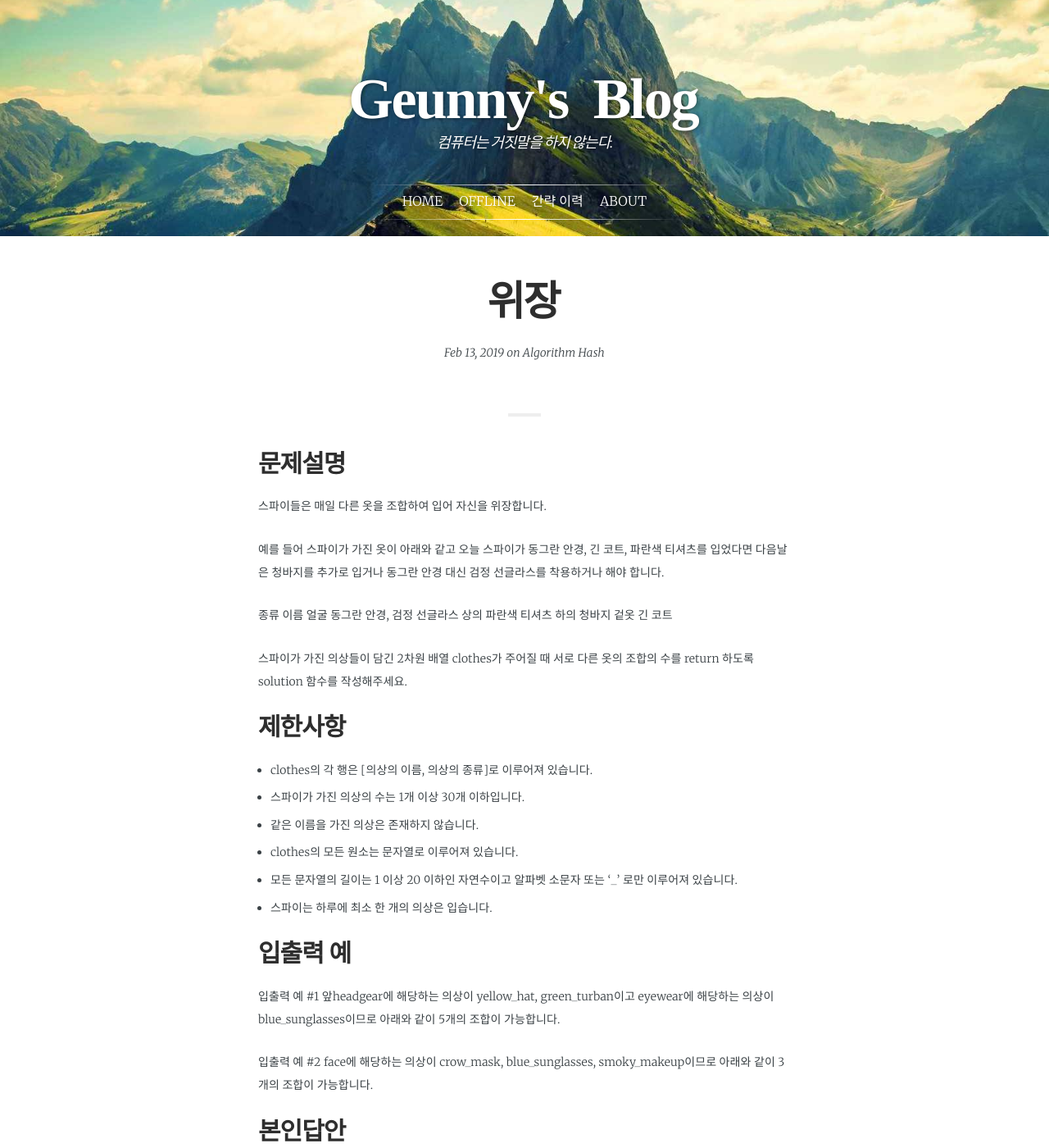
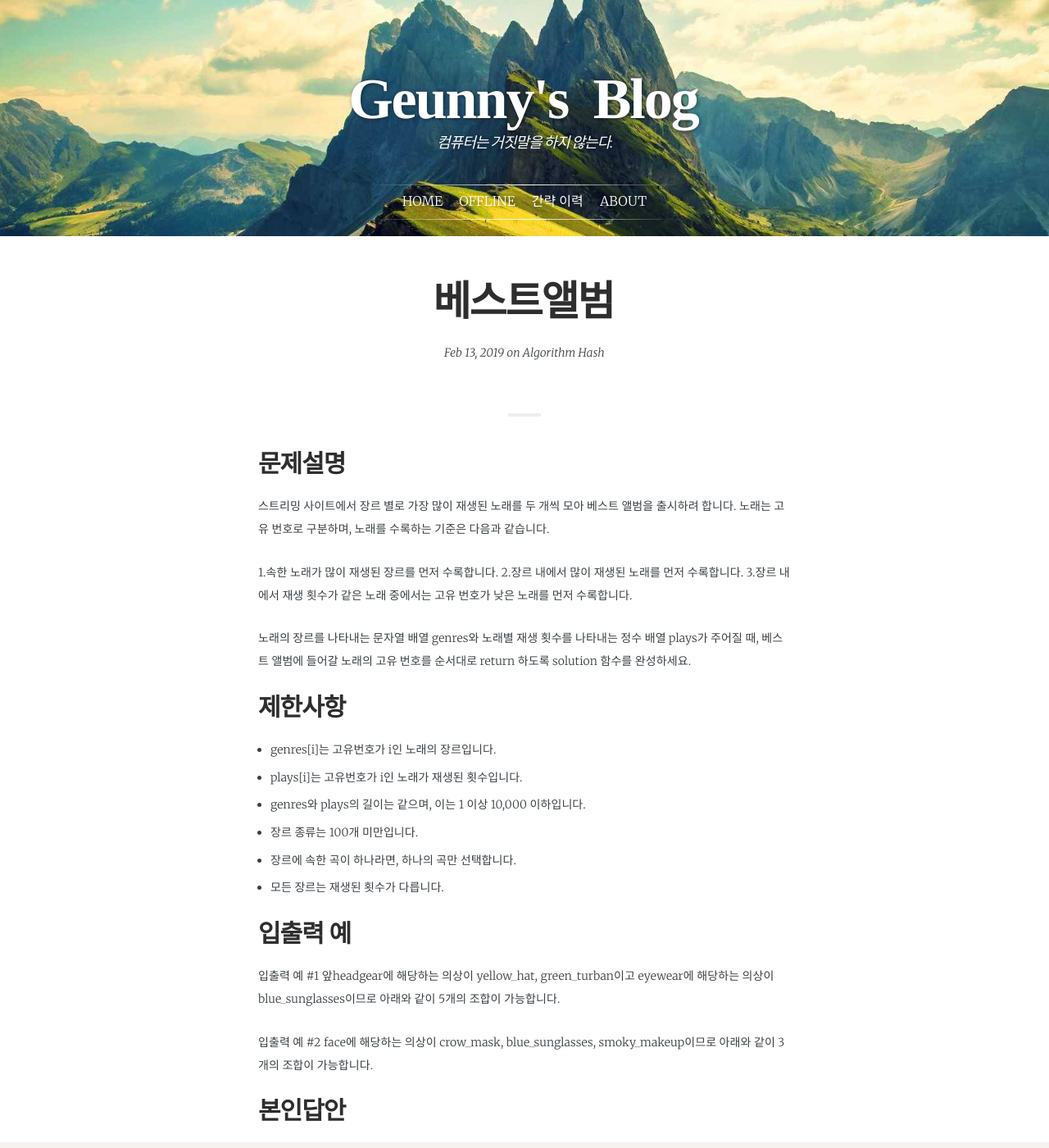
Before and after one commit to jwillmer/jekyllDecent, a Jekyll site: the page built from _posts/2019-02-13-algorithm-hash-4.md, in a window 1280 px wide and 1400 px high. Shown: the whole window at 82% size. Built offline with Jekyll 4.4.1, drawn with Linux system fonts in a browser that asks for light colours; some web fonts are replaced.

Commit message:
Update 2019-02-13-algorithm-hash-4.md

```diff
--- a/_posts/2019-02-13-algorithm-hash-4.md
+++ b/_posts/2019-02-13-algorithm-hash-4.md
@@ -1,13 +1,13 @@
 ---
 layout:            post
-title:             "위장"
-menutitle:         "해시를 이용한 알고리즘 3"
+title:             "베스트앨범"
+menutitle:         "해시를 이용한 알고리즘 4"
 tags:              Algorithm Hash
 category:          Algorithm
 author:            geunyoung
 cover:             /assets/mountain-alternative-cover.jpg
 published:         true
-redirect_from:     "/algoith3/"
+redirect_from:     "/algoith4/"
 cover:             /assets/mountain-alternative-cover.jpg
 language:          KO
 comments:          true
@@ -18,25 +18,21 @@ math:		   false
 
 ## 문제설명
 
-스파이들은 매일 다른 옷을 조합하여 입어 자신을 위장합니다.
+스트리밍 사이트에서 장르 별로 가장 많이 재생된 노래를 두 개씩 모아 베스트 앨범을 출시하려 합니다. 노래는 고유 번호로 구분하며, 노래를 수록하는 기준은 다음과 같습니다.
 
-예를 들어 스파이가 가진 옷이 아래와 같고 오늘 스파이가 동그란 안경, 긴 코트, 파란색 티셔츠를 입었다면 다음날은 청바지를 추가로 입거나 동그란 안경 대신 검정 선글라스를 착용하거나 해야 합니다.
+1.속한 노래가 많이 재생된 장르를 먼저 수록합니다.
+2.장르 내에서 많이 재생된 노래를 먼저 수록합니다.
+3.장르 내에서 재생 횟수가 같은 노래 중에서는 고유 번호가 낮은 노래를 먼저 수록합니다.
 
-종류	이름
-얼굴	동그란 안경, 검정 선글라스
-상의	파란색 티셔츠
-하의	청바지
-겉옷	긴 코트
-
-스파이가 가진 의상들이 담긴 2차원 배열 clothes가 주어질 때 서로 다른 옷의 조합의 수를 return 하도록 solution 함수를 작성해주세요.
+노래의 장르를 나타내는 문자열 배열 genres와 노래별 재생 횟수를 나타내는 정수 배열 plays가 주어질 때, 베스트 앨범에 들어갈 노래의 고유 번호를 순서대로 return 하도록 solution 함수를 완성하세요.
 
 ## 제한사항
- - clothes의 각 행은 [의상의 이름, 의상의 종류]로 이루어져 있습니다.
- - 스파이가 가진 의상의 수는 1개 이상 30개 이하입니다.
- - 같은 이름을 가진 의상은 존재하지 않습니다.
- - clothes의 모든 원소는 문자열로 이루어져 있습니다.
- - 모든 문자열의 길이는 1 이상 20 이하인 자연수이고 알파벳 소문자 또는 '_' 로만 이루어져 있습니다.
- - 스파이는 하루에 최소 한 개의 의상은 입습니다.
+ - genres[i]는 고유번호가 i인 노래의 장르입니다.
+ - plays[i]는 고유번호가 i인 노래가 재생된 횟수입니다.
+ - genres와 plays의 길이는 같으며, 이는 1 이상 10,000 이하입니다.
+ - 장르 종류는 100개 미만입니다.
+ - 장르에 속한 곡이 하나라면, 하나의 곡만 선택합니다.
+ - 모든 장르는 재생된 횟수가 다릅니다.
 
 
 ## 입출력 예
```
